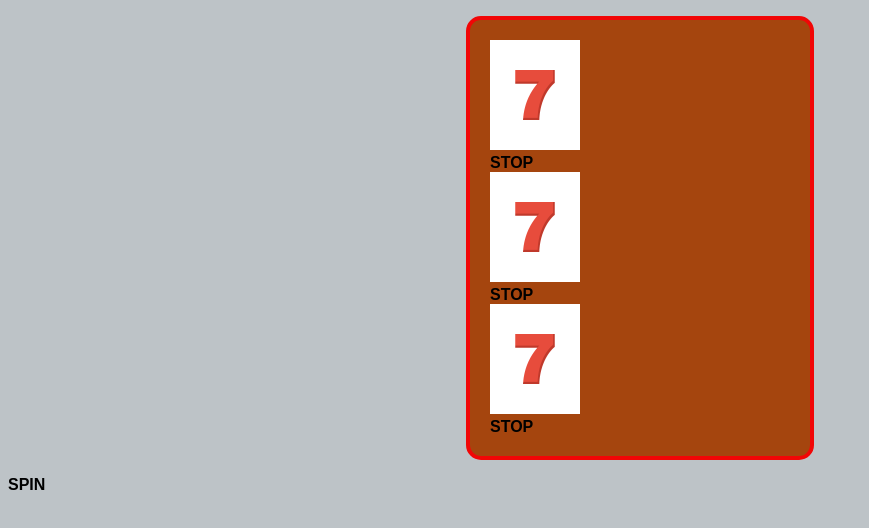
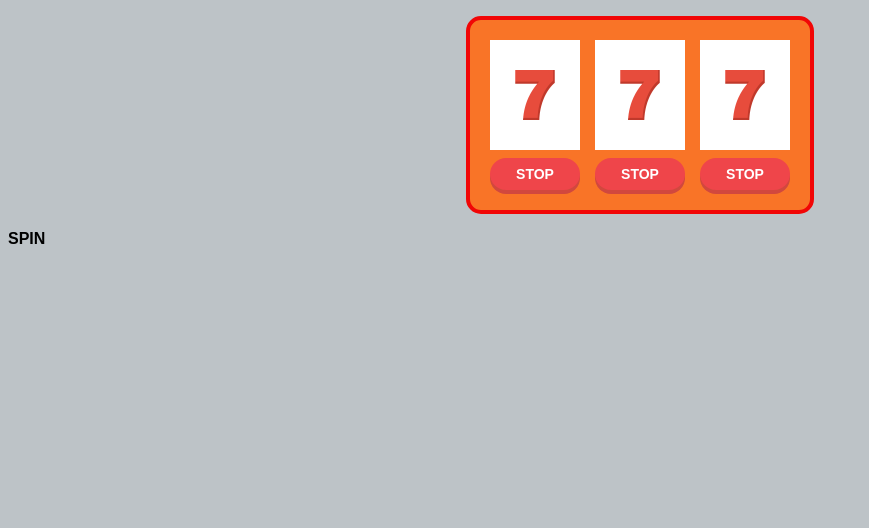
Before and after one commit to Kazuki-0528/SLOT, a plain HTML site: page index.html in a window 1280 px wide. Shown: the whole page, without its empty margins (0-869 px from the left). Drawn offline with Linux system fonts and the light colour scheme.

Commit message:
[add]bottonを横並びに変更

```diff
--- a/css/styles.css
+++ b/css/styles.css
@@ -7,14 +7,31 @@ body {
 
 main {
   width: 300px;
-  background: rgb(165, 69, 14);
+  background: rgb(249, 116, 39);
   padding: 20px;
   border: 4px solid rgb(241, 6, 6);
   border-radius: 15px;
   margin: 16px auto;
+  display: flex;
+  justify-content: space-between;
 }
 
 .panel img {
   width: 90px;
   height: 110px;
+  margin-bottom: 4px;
 }
+
+.stop {
+  cursor: pointer;
+  width: 90px;
+  height: 32px;
+  background: #ef454a;
+  box-shadow: 0 4px 0 #d1483e;
+  border-radius: 16px;
+  line-height: 32px;
+  text-align: center;
+  font-size: 14px;
+  color: #fff;
+  user-select: none;
+}
```
Also changed, not shown: 1 other file.
